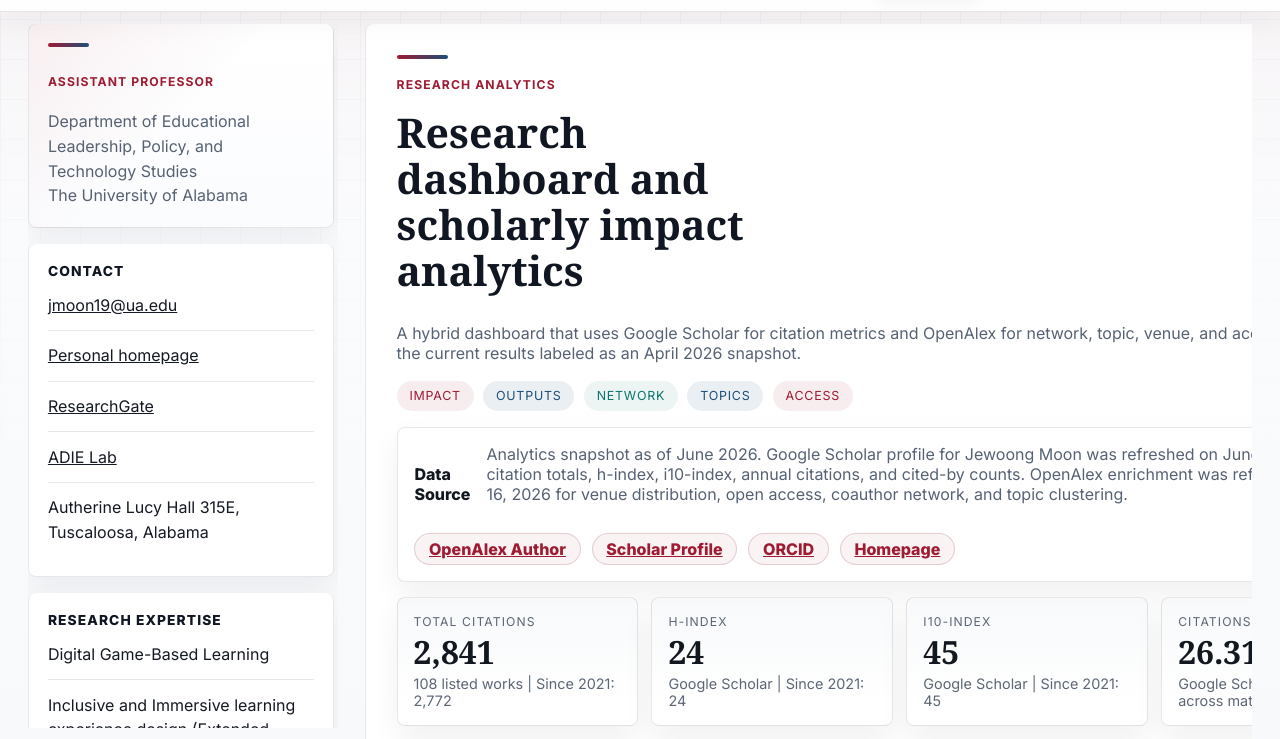
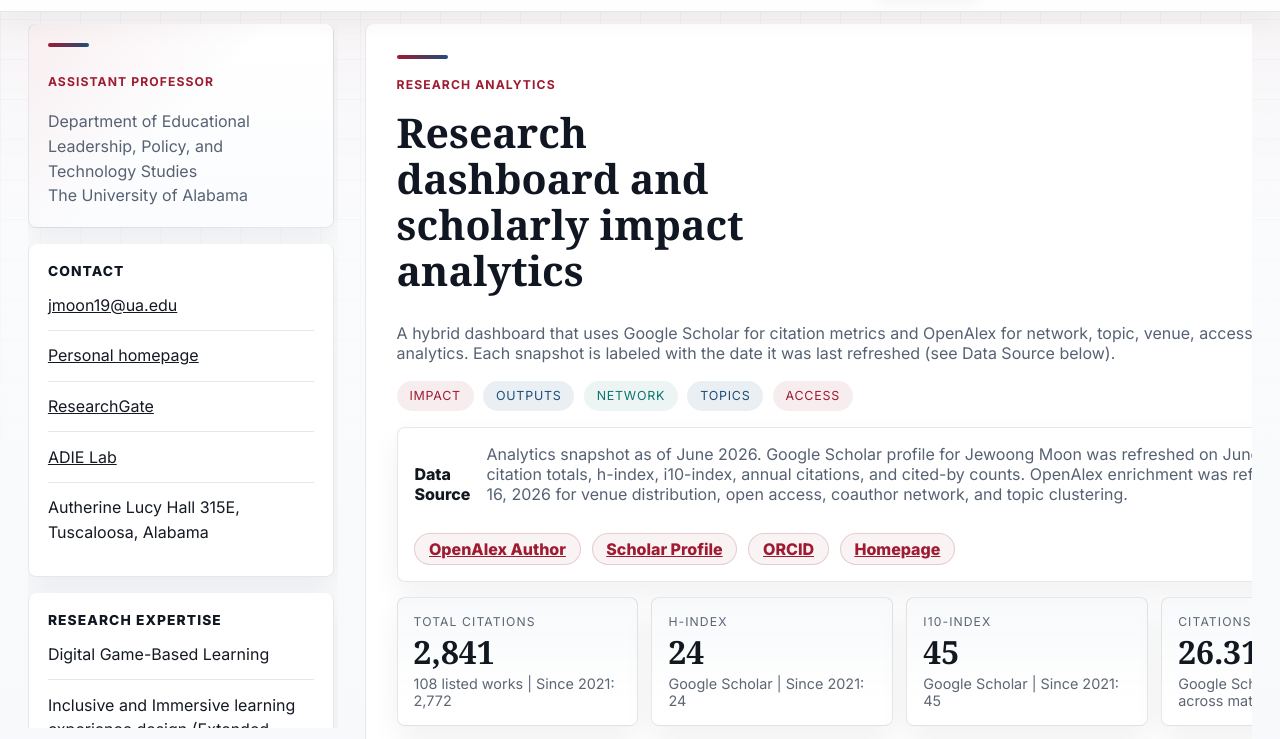
Before and after one commit to Educatian/cv, a website: page index.html in a window 1280 px wide. Both pictures are taken after a click on the button "ANALYTICS". Shown: the part 1016-1755 px from the top of the page. Drawn offline with nearby package versions, Linux system fonts and the light colour scheme; no server answers.

Commit message:
Fix stale 'April 2026 snapshot' label in analytics intro
The intro hardcoded an April 2026 date while the live data note already shows
the real refresh date. Replace with a date-agnostic line and mention the new
field-standing analytics.

Co-Authored-By: Claude Opus 4.8 <noreply@anthropic.com>

```diff
--- a/index.html
+++ b/index.html
@@ -557,7 +557,7 @@
                     <h2>Research dashboard and scholarly impact analytics</h2>
                   </div>
                   <p class="section-note">
-                    A hybrid dashboard that uses Google Scholar for citation metrics and OpenAlex for network, topic, venue, and access analytics, with the current results labeled as an April 2026 snapshot.
+                    A hybrid dashboard that uses Google Scholar for citation metrics and OpenAlex for network, topic, venue, access, and field-standing analytics. Each snapshot is labeled with the date it was last refreshed (see Data Source below).
                   </p>
 
                   <div class="analytics-pill-row" aria-label="Analytics sections">
```
